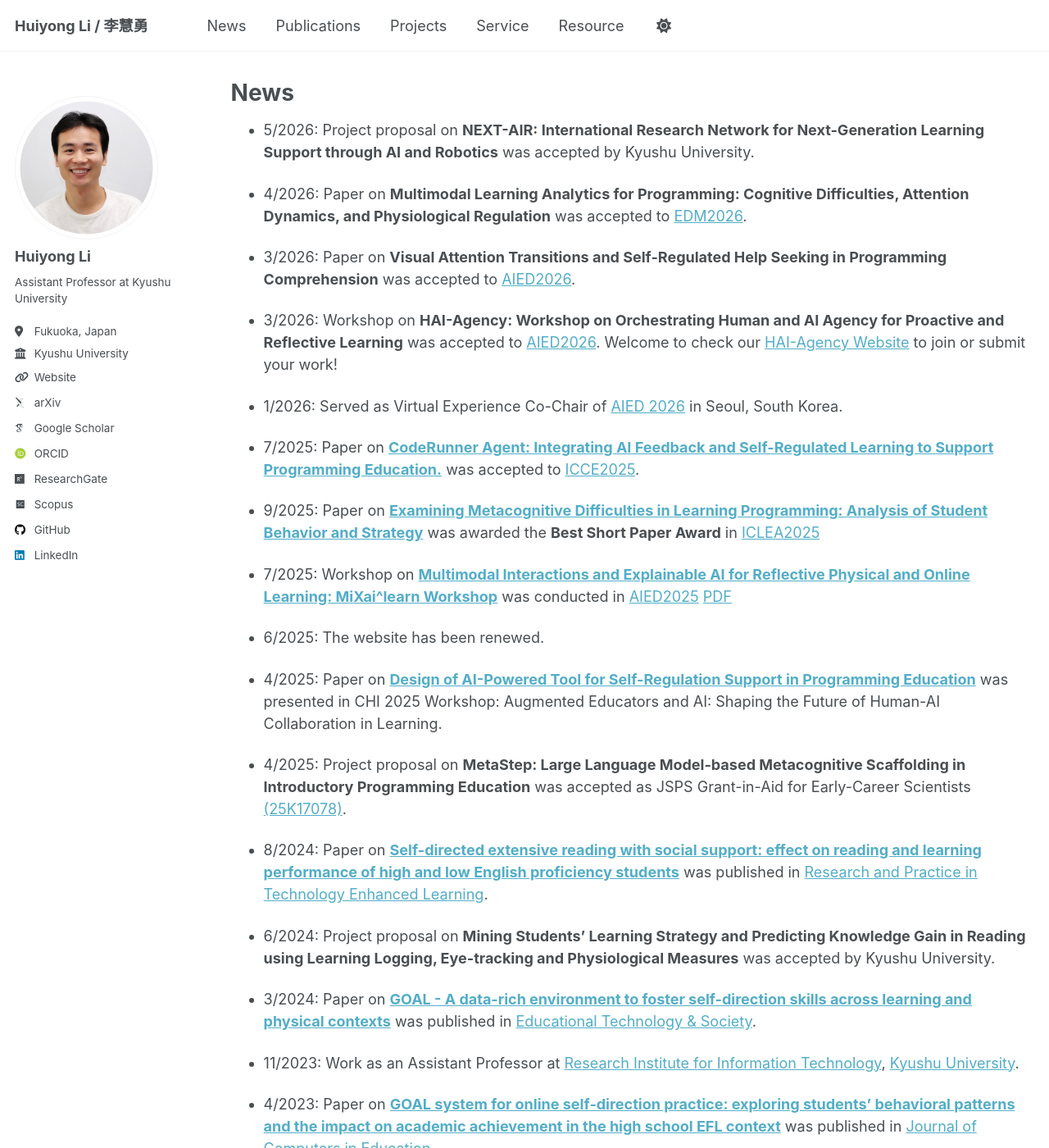
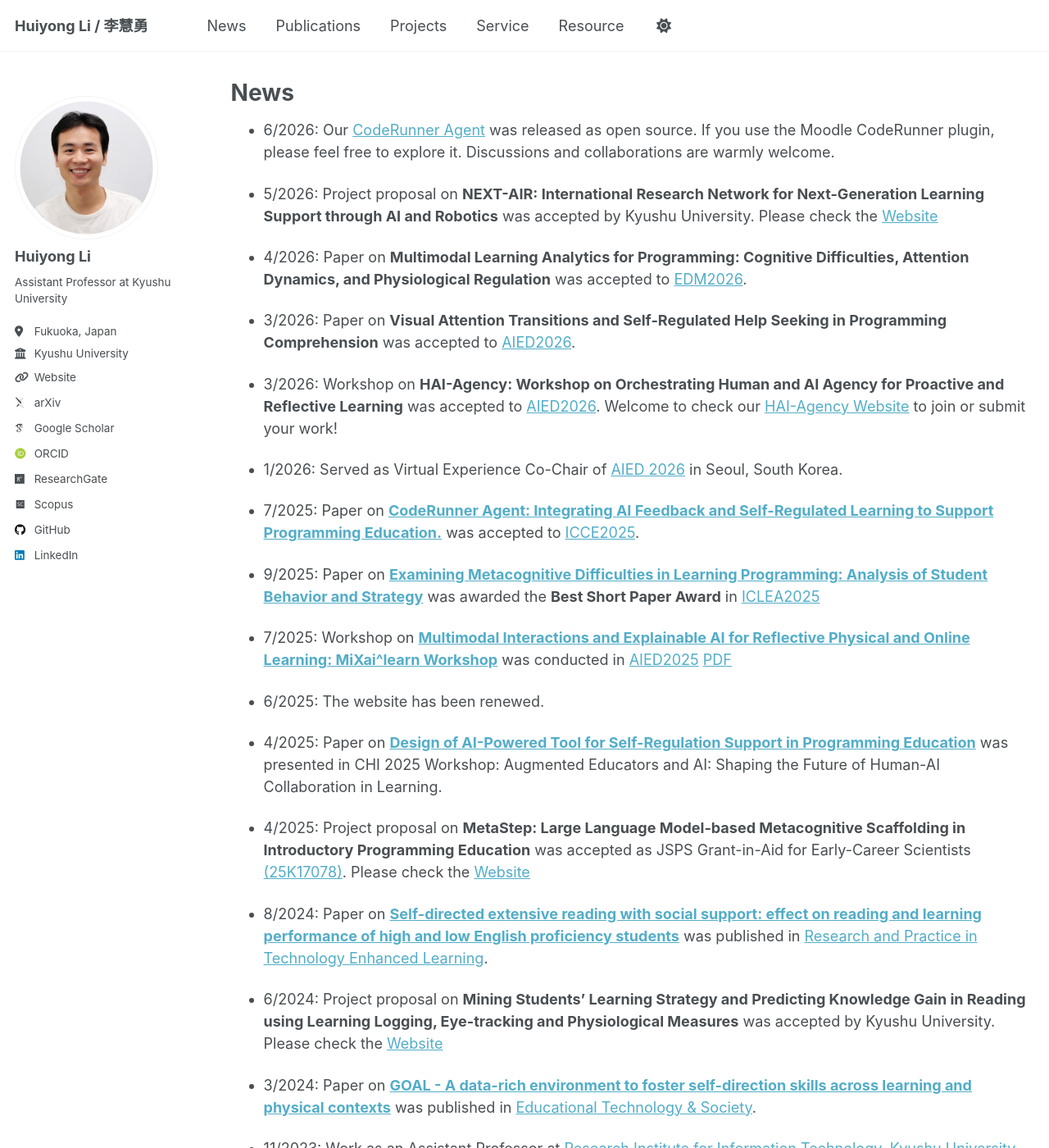
Before and after one commit to li-huiyong/li-huiyong.github.io, a Jekyll site: the page built from _pages/news.md, in a window 1280 px wide and 1400 px high. Shown: the whole window at 82% size. Built offline with Jekyll 4.4.1, drawn with Linux system fonts in a browser that asks for light colours; some web fonts are replaced.

Commit message:
add coderunner agent and project links
Updated the news page with recent project proposals, publications, and events. Added links to relevant websites and resources.

```diff
--- a/_pages/news.md
+++ b/_pages/news.md
@@ -7,7 +7,9 @@ author_profile: true
 
 {% include base_path %}
 
-* 5/2026: Project proposal on **NEXT-AIR: International Research Network for Next-Generation Learning Support through AI and Robotics** was accepted by Kyushu University.
+* 6/2026: Our [CodeRunner Agent](https://github.com/open-aied/coderunner-agent) was released as open source. If you use the Moodle CodeRunner plugin, please feel free to explore it. Discussions and collaborations are warmly welcome.
+
+* 5/2026: Project proposal on **NEXT-AIR: International Research Network for Next-Generation Learning Support through AI and Robotics** was accepted by Kyushu University. Please check the [Website](https://li-huiyong.github.io/NEXT-AIR)
 
 * 4/2026: Paper on **Multimodal Learning Analytics for Programming: Cognitive Difficulties, Attention Dynamics, and Physiological Regulation** was accepted to [EDM2026](https://educationaldatamining.org/edm2026/).
 
@@ -27,11 +29,11 @@ author_profile: true
 
 * 4/2025: Paper on [**Design of AI-Powered Tool for Self-Regulation Support in Programming Education**](https://doi.org/10.48550/arXiv.2504.03068) was presented in CHI 2025 Workshop: Augmented Educators and AI: Shaping the Future of Human-AI Collaboration in Learning.
 
-* 4/2025: Project proposal on **MetaStep: Large Language Model-based Metacognitive Scaffolding in Introductory Programming Education** was accepted as JSPS Grant-in-Aid for Early-Career Scientists [(25K17078)](https://kaken.nii.ac.jp/ja/grant/KAKENHI-PROJECT-25K17078/){:target="_blank"}.
+* 4/2025: Project proposal on **MetaStep: Large Language Model-based Metacognitive Scaffolding in Introductory Programming Education** was accepted as JSPS Grant-in-Aid for Early-Career Scientists [(25K17078)](https://kaken.nii.ac.jp/ja/grant/KAKENHI-PROJECT-25K17078/){:target="_blank"}. Please check the [Website](https://li-huiyong.github.io/MetaStep)
 
 * 8/2024: Paper on [**Self-directed extensive reading with social support: effect on reading and learning performance of high and low English proficiency students**](https://doi.org/10.58459/rptel.2025.20025) was published in [Research and Practice in Technology Enhanced Learning](https://rptel.apsce.net/index.php/RPTEL/article/view/2025-20025).
 
-* 6/2024: Project proposal on **Mining Students’ Learning Strategy and Predicting Knowledge Gain in Reading using Learning Logging, Eye-tracking and Physiological Measures** was accepted by Kyushu University.
+* 6/2024: Project proposal on **Mining Students’ Learning Strategy and Predicting Knowledge Gain in Reading using Learning Logging, Eye-tracking and Physiological Measures** was accepted by Kyushu University. Please check the [Website](https://li-huiyong.github.io/MMLAIR)
 
 * 3/2024: Paper on [**GOAL - A data-rich environment to foster self-direction skills across learning and physical contexts**](https://www.jstor.org/stable/48787017) was published in [Educational Technology & Society](https://www.j-ets.net/collection/published-issues/27_3).
 
```
